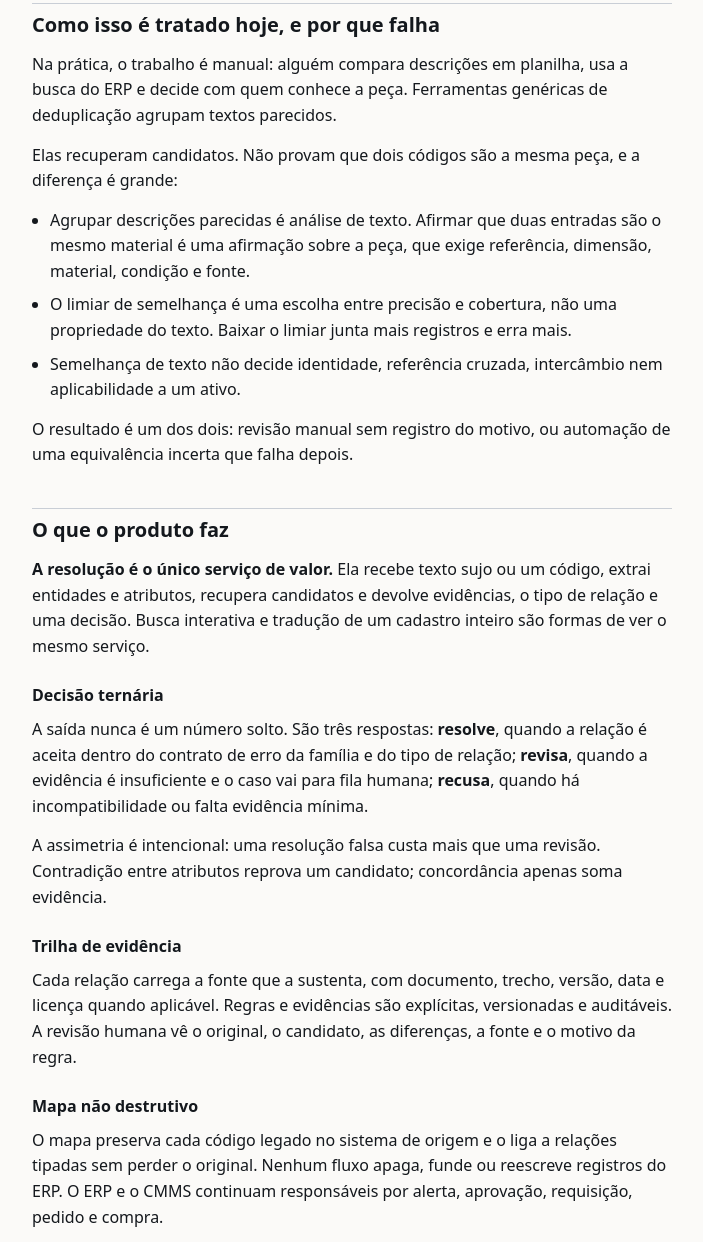
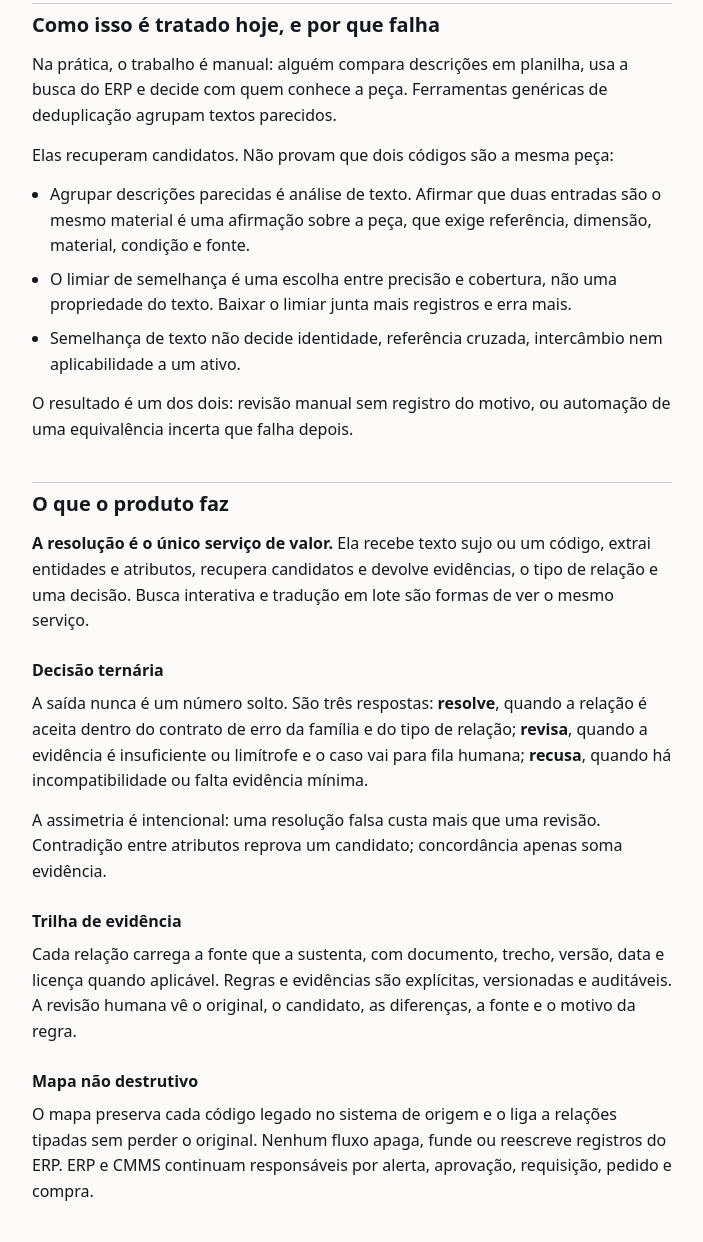
Before and after one commit to shishiv/agroparts, a plain HTML site: page docs/visao-geral.html in a window 1280 px wide. Shown: the part 923-2165 px from the top of the page, without its empty margins (288-991 px from the left). Drawn offline with Linux system fonts and the light colour scheme.

Commit message:
docs: restaurar o gatilho limítrofe da revisão e a escala da fatia vertical

```diff
--- a/docs/visao-geral.html
+++ b/docs/visao-geral.html
@@ -106,7 +106,7 @@
 
 <h2>Como isso é tratado hoje, e por que falha</h2>
 <p>Na prática, o trabalho é manual: alguém compara descrições em planilha, usa a busca do ERP e decide com quem conhece a peça. Ferramentas genéricas de deduplicação agrupam textos parecidos.</p>
-<p>Elas recuperam candidatos. Não provam que dois códigos são a mesma peça, e a diferença é grande:</p>
+<p>Elas recuperam candidatos. Não provam que dois códigos são a mesma peça:</p>
 <ul>
   <li>Agrupar descrições parecidas é análise de texto. Afirmar que duas entradas são o mesmo material é uma afirmação sobre a peça, que exige referência, dimensão, material, condição e fonte.</li>
   <li>O limiar de semelhança é uma escolha entre precisão e cobertura, não uma propriedade do texto. Baixar o limiar junta mais registros e erra mais.</li>
@@ -115,14 +115,14 @@
 <p>O resultado é um dos dois: revisão manual sem registro do motivo, ou automação de uma equivalência incerta que falha depois.</p>
 
 <h2>O que o produto faz</h2>
-<p><strong>A resolução é o único serviço de valor.</strong> Ela recebe texto sujo ou um código, extrai entidades e atributos, recupera candidatos e devolve evidências, o tipo de relação e uma decisão. Busca interativa e tradução de um cadastro inteiro são formas de ver o mesmo serviço.</p>
+<p><strong>A resolução é o único serviço de valor.</strong> Ela recebe texto sujo ou um código, extrai entidades e atributos, recupera candidatos e devolve evidências, o tipo de relação e uma decisão. Busca interativa e tradução em lote são formas de ver o mesmo serviço.</p>
 <h3>Decisão ternária</h3>
-<p>A saída nunca é um número solto. São três respostas: <strong>resolve</strong>, quando a relação é aceita dentro do contrato de erro da família e do tipo de relação; <strong>revisa</strong>, quando a evidência é insuficiente e o caso vai para fila humana; <strong>recusa</strong>, quando há incompatibilidade ou falta evidência mínima.</p>
+<p>A saída nunca é um número solto. São três respostas: <strong>resolve</strong>, quando a relação é aceita dentro do contrato de erro da família e do tipo de relação; <strong>revisa</strong>, quando a evidência é insuficiente ou limítrofe e o caso vai para fila humana; <strong>recusa</strong>, quando há incompatibilidade ou falta evidência mínima.</p>
 <p>A assimetria é intencional: uma resolução falsa custa mais que uma revisão. Contradição entre atributos reprova um candidato; concordância apenas soma evidência.</p>
 <h3>Trilha de evidência</h3>
 <p>Cada relação carrega a fonte que a sustenta, com documento, trecho, versão, data e licença quando aplicável. Regras e evidências são explícitas, versionadas e auditáveis. A revisão humana vê o original, o candidato, as diferenças, a fonte e o motivo da regra.</p>
 <h3>Mapa não destrutivo</h3>
-<p>O mapa preserva cada código legado no sistema de origem e o liga a relações tipadas sem perder o original. Nenhum fluxo apaga, funde ou reescreve registros do ERP. O ERP e o CMMS continuam responsáveis por alerta, aprovação, requisição, pedido e compra.</p>
+<p>O mapa preserva cada código legado no sistema de origem e o liga a relações tipadas sem perder o original. Nenhum fluxo apaga, funde ou reescreve registros do ERP. ERP e CMMS continuam responsáveis por alerta, aprovação, requisição, pedido e compra.</p>
 
 <h2>As cinco relações tipadas</h2>
 <p>A resposta não diz apenas que dois códigos são “o mesmo”. Ela diz que tipo de relação foi encontrada, porque cada tipo exige uma prova e autoriza uma ação diferentes. Chamar todas de equivalência é o atalho que produz erro caro.</p>
@@ -176,7 +176,7 @@
 
 <div class="gate">
   <h3>P2 — fatia vertical e utilidade</h3>
-  <p>Poucos itens reais atravessam importação, extração, candidatos, regras, decisão ternária, revisão e exportação, produzindo um mapa auditável. Mede-se cobertura e precisão por família e por tipo de relação, com o absoluto ao lado da porcentagem.</p>
+  <p>De dez a cinquenta itens reais atravessam importação, extração, candidatos, regras, decisão ternária, revisão e exportação, produzindo um mapa auditável. Mede-se cobertura e precisão por família e por tipo de relação, com o absoluto ao lado da porcentagem.</p>
 </div>
 
 <div class="gate">
```
